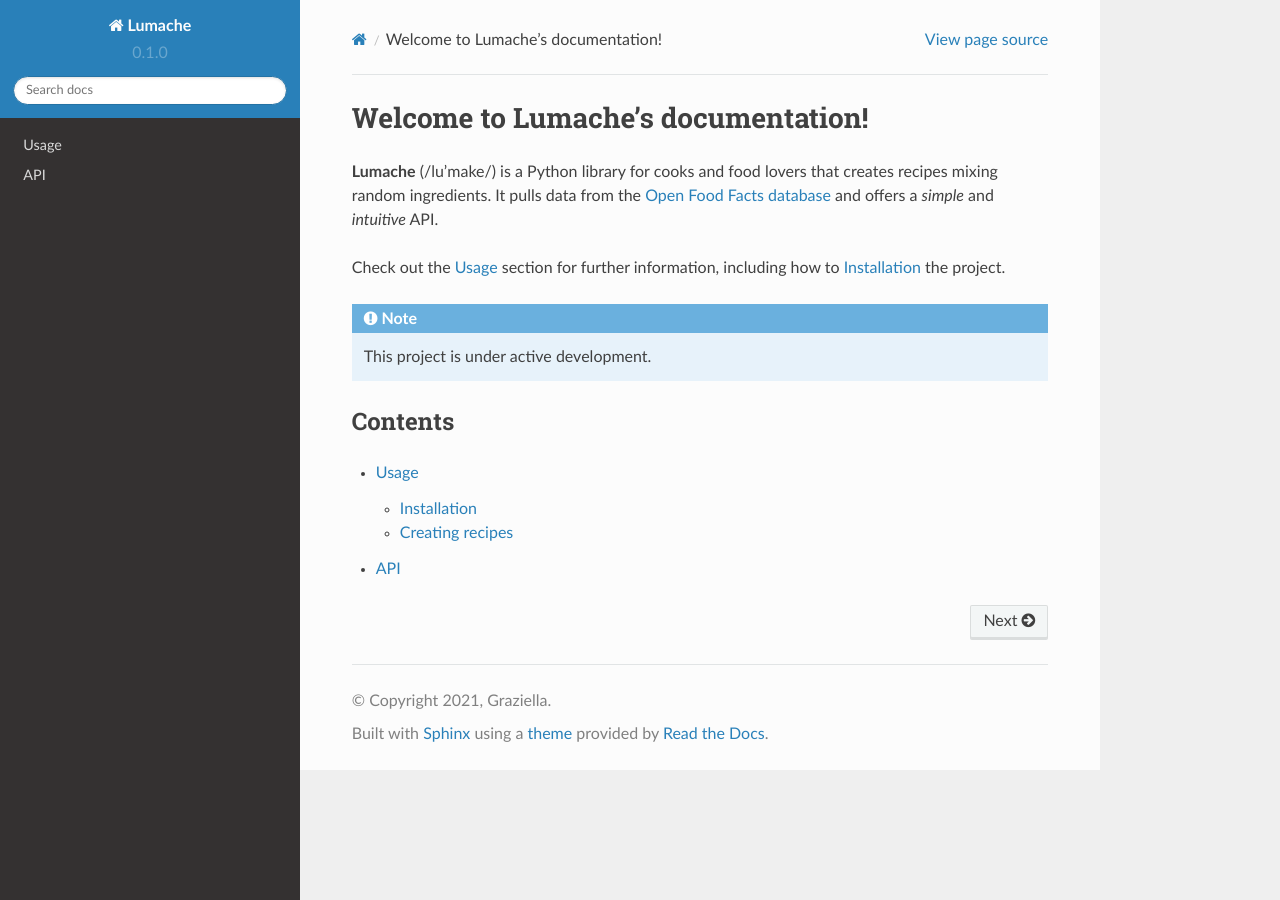
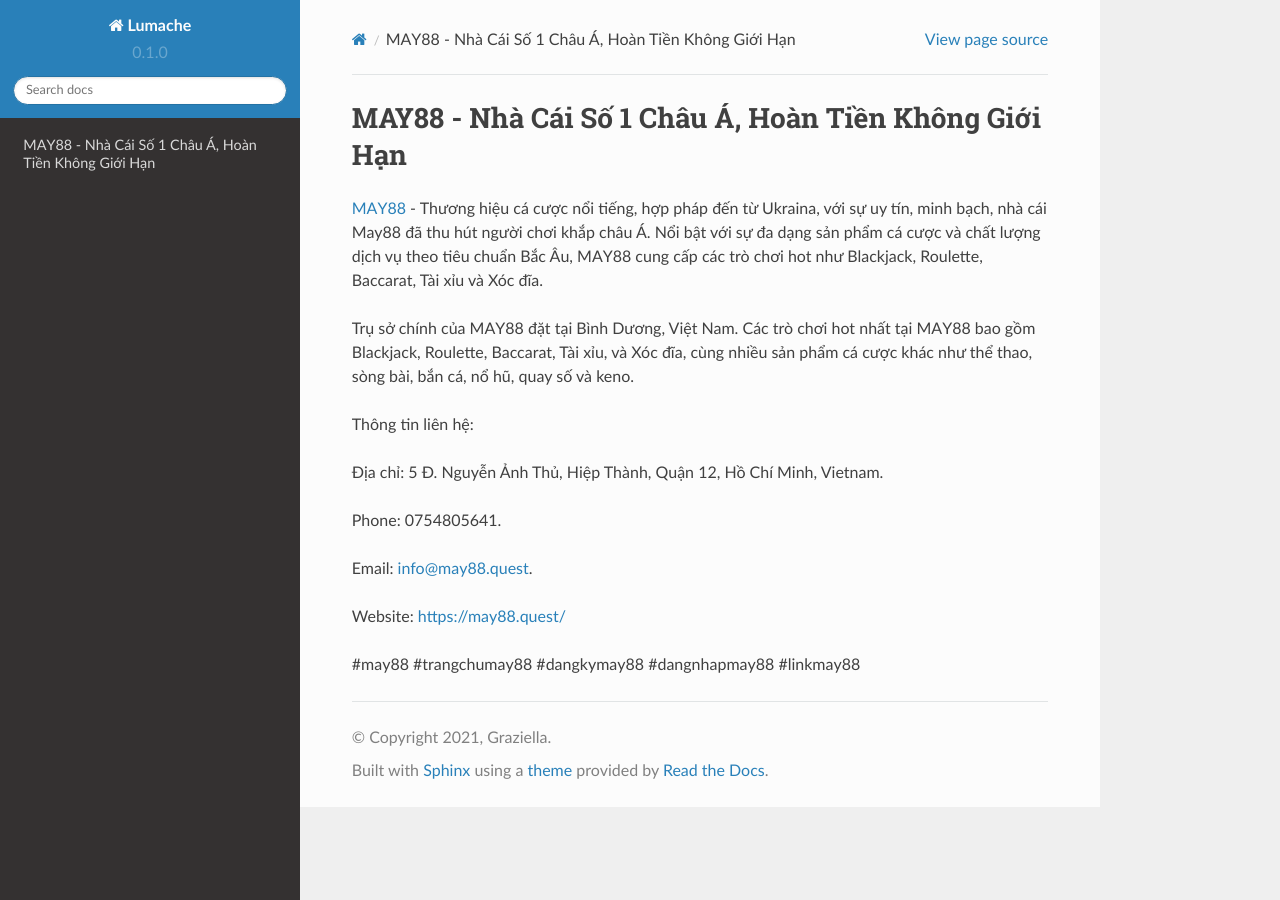
Before and after one commit to antonniotrombeta/may88quest, a Sphinx documentation site: the page built from docs/source/index.rst, in a window 1280 px wide. Built offline with Sphinx 7.4.7 and the Read the Docs theme 2.0.0, drawn with Linux system fonts in a browser that asks for light colours.

Commit message:
Update index.rst

```diff
--- a/docs/source/index.rst
+++ b/docs/source/index.rst
@@ -1,22 +1,18 @@
-Welcome to Lumache's documentation!
+MAY88 - Nhà Cái Số 1 Châu Á, Hoàn Tiền Không Giới Hạn
 ===================================
 
-**Lumache** (/lu'make/) is a Python library for cooks and food lovers
-that creates recipes mixing random ingredients.
-It pulls data from the `Open Food Facts database <https://world.openfoodfacts.org/>`_
-and offers a *simple* and *intuitive* API.
+`MAY88 <https://may88.quest/>`_ - Thương hiệu cá cược nổi tiếng, hợp pháp đến từ Ukraina, với sự uy tín, minh bạch, nhà cái May88 đã thu hút người chơi khắp châu Á. Nổi bật với sự đa dạng sản phẩm cá cược và chất lượng dịch vụ theo tiêu chuẩn Bắc Âu, MAY88 cung cấp các trò chơi hot như Blackjack, Roulette, Baccarat, Tài xỉu và Xóc đĩa.
 
-Check out the :doc:`usage` section for further information, including
-how to :ref:`installation` the project.
+Trụ sở chính của MAY88 đặt tại Bình Dương, Việt Nam. Các trò chơi hot nhất tại MAY88 bao gồm Blackjack, Roulette, Baccarat, Tài xỉu, và Xóc đĩa, cùng nhiều sản phẩm cá cược khác như thể thao, sòng bài, bắn cá, nổ hũ, quay số và keno.
 
-.. note::
+Thông tin liên hệ:
 
-   This project is under active development.
+Địa chỉ: 5 Đ. Nguyễn Ảnh Thủ, Hiệp Thành, Quận 12, Hồ Chí Minh, Vietnam.
 
-Contents
---------
+Phone: 0754805641.
 
-.. toctree::
+Email: info@may88.quest.
 
-   usage
-   api
+Website: https://may88.quest/
+
+#may88 #trangchumay88 #dangkymay88 #dangnhapmay88 #linkmay88
```
